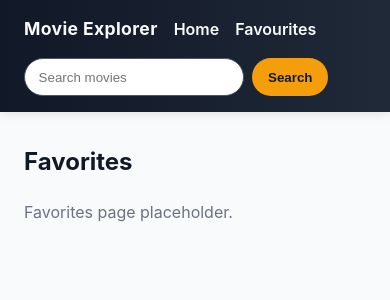
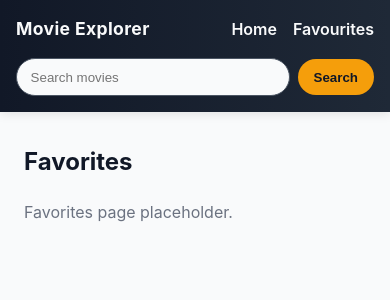
Before and after one commit to alpobanerjee374-prog/ai-capstone1, a React (Vite) app: page /favourites in a window 390 px wide. Shown: the top 300 px of the page. Built offline with nearby package versions, Linux system fonts and the light colour scheme.

Commit message:
style: improve movie card layout and application UI

```diff
--- /dev/null
+++ b/src/components/Header.css
@@ -0,0 +1,109 @@
+.header {
+  padding: 1rem 1.5rem;
+  background: linear-gradient(90deg, #111827 0%, #1f2937 100%);
+  color: #f9fafb;
+  box-shadow: 0 2px 10px rgba(0, 0, 0, 0.1);
+}
+
+.header__inner {
+  display: flex;
+  align-items: center;
+  justify-content: space-between;
+  gap: 1rem;
+  flex-wrap: wrap;
+  max-width: 1200px;
+  margin: 0 auto;
+}
+
+.header__brand-nav {
+  display: flex;
+  align-items: center;
+  gap: 1rem;
+  flex-wrap: wrap;
+}
+
+.header__title {
+  margin: 0;
+  font-size: 1.1rem;
+  letter-spacing: 0.02em;
+  color: #f9fafb;
+}
+
+.header__nav {
+  display: flex;
+  gap: 1rem;
+  align-items: center;
+}
+
+.header__link {
+  text-decoration: none;
+  color: #f9fafb;
+  font-weight: 600;
+  transition: color 0.2s ease, opacity 0.2s ease;
+}
+
+.header__link:hover {
+  color: #f59e0b;
+}
+
+.header__form {
+  display: flex;
+  gap: 0.5rem;
+  flex-wrap: wrap;
+  align-items: center;
+}
+
+.header__input {
+  padding: 0.65rem 0.85rem;
+  border: 1px solid #4b5563;
+  border-radius: 999px;
+  min-width: 220px;
+  outline: none;
+  background: #f9fafb;
+  color: #111827;
+}
+
+.header__input:focus {
+  border-color: #f59e0b;
+  box-shadow: 0 0 0 2px rgba(245, 158, 11, 0.2);
+}
+
+.header__button {
+  padding: 0.65rem 1rem;
+  border: none;
+  border-radius: 999px;
+  background-color: #f59e0b;
+  color: #111827;
+  cursor: pointer;
+  font-weight: 700;
+  transition: background-color 0.2s ease, transform 0.2s ease;
+}
+
+.header__button:hover {
+  background-color: #fbbf24;
+  transform: translateY(-1px);
+}
+
+@media (max-width: 768px) {
+  .header {
+    padding: 1rem;
+  }
+
+  .header__inner {
+    align-items: flex-start;
+  }
+
+  .header__brand-nav {
+    width: 100%;
+    justify-content: space-between;
+  }
+
+  .header__form {
+    width: 100%;
+  }
+
+  .header__input {
+    flex: 1;
+    min-width: 0;
+  }
+}
--- a/src/components/Header.tsx
+++ b/src/components/Header.tsx
@@ -1,62 +1,25 @@
+import './Header.css'
 import { Link } from 'react-router-dom'
 
 const Header = () => {
   return (
-    <header
-      style={{
-        padding: '1rem 1.5rem',
-        background: 'linear-gradient(90deg, #111827 0%, #1f2937 100%)',
-        color: '#f9fafb',
-        boxShadow: '0 2px 10px rgba(0, 0, 0, 0.1)',
-      }}
-    >
-      <div
-        style={{
-          display: 'flex',
-          alignItems: 'center',
-          justifyContent: 'space-between',
-          gap: '1rem',
-          flexWrap: 'wrap',
-          maxWidth: '1200px',
-          margin: '0 auto',
-        }}
-      >
-        <div style={{ display: 'flex', alignItems: 'center', gap: '1rem' }}>
-          <h2 style={{ margin: 0, fontSize: '1.1rem', letterSpacing: '0.02em' }}>Movie Explorer</h2>
-          <nav style={{ display: 'flex', gap: '1rem' }}>
-            <Link to="/" style={{ textDecoration: 'none', color: '#f9fafb', fontWeight: 600 }}>
+    <header className="header">
+      <div className="header__inner">
+        <div className="header__brand-nav">
+          <h2 className="header__title">Movie Explorer</h2>
+          <nav className="header__nav">
+            <Link className="header__link" to="/">
               Home
             </Link>
-            <Link to="/favourites" style={{ textDecoration: 'none', color: '#f9fafb', fontWeight: 600 }}>
+            <Link className="header__link" to="/favourites">
               Favourites
             </Link>
           </nav>
         </div>
 
-        <form style={{ display: 'flex', gap: '0.5rem', flexWrap: 'wrap' }}>
-          <input
-            type="text"
-            placeholder="Search movies"
-            style={{
-              padding: '0.65rem 0.85rem',
-              border: '1px solid #4b5563',
-              borderRadius: '999px',
-              minWidth: '220px',
-              outline: 'none',
-            }}
-          />
-          <button
-            type="submit"
-            style={{
-              padding: '0.65rem 1rem',
-              border: 'none',
-              borderRadius: '999px',
-              backgroundColor: '#f59e0b',
-              color: '#111827',
-              cursor: 'pointer',
-              fontWeight: 700,
-            }}
-          >
+        <form className="header__form">
+          <input className="header__input" type="text" placeholder="Search movies" />
+          <button className="header__button" type="submit">
             Search
           </button>
         </form>
--- /dev/null
+++ b/src/components/MovieCard/MovieCard.css
@@ -0,0 +1,84 @@
+.movie-card {
+  display: flex;
+  flex-direction: column;
+  width: 200px;
+  height: 460px;
+  background: #fff;
+  border: 1px solid #e5e7eb;
+  border-radius: 12px;
+  box-shadow: 0 4px 12px rgba(0, 0, 0, 0.08);
+  overflow: hidden;
+  transition: transform 0.2s ease, box-shadow 0.2s ease;
+  align-self: stretch;
+}
+
+.movie-card:hover {
+  transform: translateY(-4px);
+  box-shadow: 0 8px 20px rgba(0, 0, 0, 0.12);
+}
+
+.movie-card__poster {
+  width: 100%;
+  height: 280px;
+  object-fit: cover;
+  background: #f3f4f6;
+  flex-shrink: 0;
+}
+
+.movie-card__poster--placeholder {
+  display: flex;
+  align-items: center;
+  justify-content: center;
+  color: #9ca3af;
+  font-size: 0.95rem;
+  font-weight: 600;
+  background: linear-gradient(135deg, #f3f4f6 0%, #e5e7eb 100%);
+}
+
+.movie-card__content {
+  display: flex;
+  flex: 1;
+  flex-direction: column;
+  gap: 0.4rem;
+  padding: 0.9rem;
+}
+
+.movie-card__title {
+  margin: 0;
+  font-size: 1rem;
+  font-weight: 700;
+  color: #111827;
+
+  display: -webkit-box;
+  -webkit-box-orient: vertical;
+  -webkit-line-clamp: 2;
+
+  overflow: hidden;
+  text-overflow: ellipsis;
+
+  line-height: 1.4;
+  min-height: 2.8em;
+  max-height: 2.8em;
+}
+
+.movie-card__meta {
+  margin: 0;
+  font-size: 0.9rem;
+  color: #6b7280;
+}
+
+.movie-card__button {
+  margin-top: auto;
+  width: 100%;
+  padding: 0.6rem 0.8rem;
+  border: none;
+  border-radius: 999px;
+  background: #2563eb;
+  color: white;
+  cursor: pointer;
+  font-weight: 600;
+}
+
+.movie-card__button:hover {
+  background: #1d4ed8;
+}
--- a/src/components/MovieCard/MovieCard.tsx
+++ b/src/components/MovieCard/MovieCard.tsx
@@ -1,3 +1,5 @@
+import { useEffect, useState } from 'react'
+import './MovieCard.css'
 import type { Movie } from '../../types/movie'
 
 interface MovieCardProps {
@@ -5,19 +7,39 @@ interface MovieCardProps {
 }
 
 const MovieCard = ({ movie }: MovieCardProps) => {
+  const hasPoster = Boolean(movie.poster && movie.poster !== 'N/A')
+  const [showPosterFallback, setShowPosterFallback] = useState(false)
+
+  useEffect(() => {
+    setShowPosterFallback(false)
+  }, [movie.poster])
+
+  const shouldShowPoster = hasPoster && !showPosterFallback
+
   return (
-    <article style={{ border: '1px solid #ddd', padding: '1rem', borderRadius: '8px' }}>
-      <div style={{ display: 'flex', gap: '1rem', alignItems: 'flex-start' }}>
-        {movie.poster && movie.poster !== 'N/A' ? (
-          <img src={movie.poster} alt={movie.title} style={{ width: 80, height: 120, objectFit: 'cover' }} />
-        ) : null}
+    <article className="movie-card">
+      {shouldShowPoster ? (
+        <img
+          className="movie-card__poster"
+          src={movie.poster}
+          alt={movie.title}
+          onError={() => {
+            setShowPosterFallback(true)
+          }}
+        />
+      ) : (
+        <div className="movie-card__poster movie-card__poster--placeholder">
+          <span>No Poster</span>
+        </div>
+      )}
 
-        <div style={{ flex: 1 }}>
-          <h3>{movie.title}</h3>
-          <p>Year: {movie.year ?? 'N/A'}</p>
-          <p>Type: {movie.type ?? 'N/A'}</p>
-          <button type="button">Favourite</button>
-        </div>
+      <div className="movie-card__content">
+        <h3 className="movie-card__title">{movie.title}</h3>
+        <p className="movie-card__meta">Year: {movie.year ?? 'N/A'}</p>
+        <p className="movie-card__meta">Type: {movie.type ?? 'N/A'}</p>
+        <button className="movie-card__button" type="button">
+          Favourite
+        </button>
       </div>
     </article>
   )
--- /dev/null
+++ b/src/pages/Home/HomeView.css
@@ -0,0 +1,26 @@
+.home-view {
+  padding: 1rem 2rem 2rem;
+}
+
+.home-view__title {
+  margin-bottom: 1.5rem;
+  font-size: 2rem;
+  font-weight: 700;
+  color: #111827;
+}
+
+.home-view__list {
+  display: grid;
+  grid-template-columns: repeat(auto-fit, minmax(220px, 220px));
+  justify-content: center;
+  gap: 20px;
+  list-style: none;
+  padding: 0;
+  margin: 0;
+}
+
+.home-view__item {
+  width: 100%;
+  display: flex;
+  justify-content: center;
+}
--- a/src/pages/Home/HomeView.tsx
+++ b/src/pages/Home/HomeView.tsx
@@ -1,3 +1,4 @@
+import './HomeView.css'
 import MovieCard from '../../components/MovieCard/MovieCard'
 import { useHomeViewModel } from './useHomeViewModel'
 
@@ -5,15 +6,15 @@ const HomeView = () => {
   const { movies, loading, error } = useHomeViewModel()
 
   return (
-    <section style={{ padding: '2rem' }}>
-      <h1>Movie Explorer</h1>
+    <section className="home-view">
+      <h1 className="home-view__title">Movie Explorer</h1>
 
       {loading && <p>Loading movies...</p>}
       {error && <p style={{ color: 'crimson' }}>{error}</p>}
 
-      <ul style={{ listStyle: 'none', padding: 0, display: 'grid', gap: '1rem' }}>
+      <ul className="home-view__list">
         {movies.map((movie) => (
-          <li key={movie.id}>
+          <li key={movie.id} className="home-view__item">
             <MovieCard movie={movie} />
           </li>
         ))}
```
